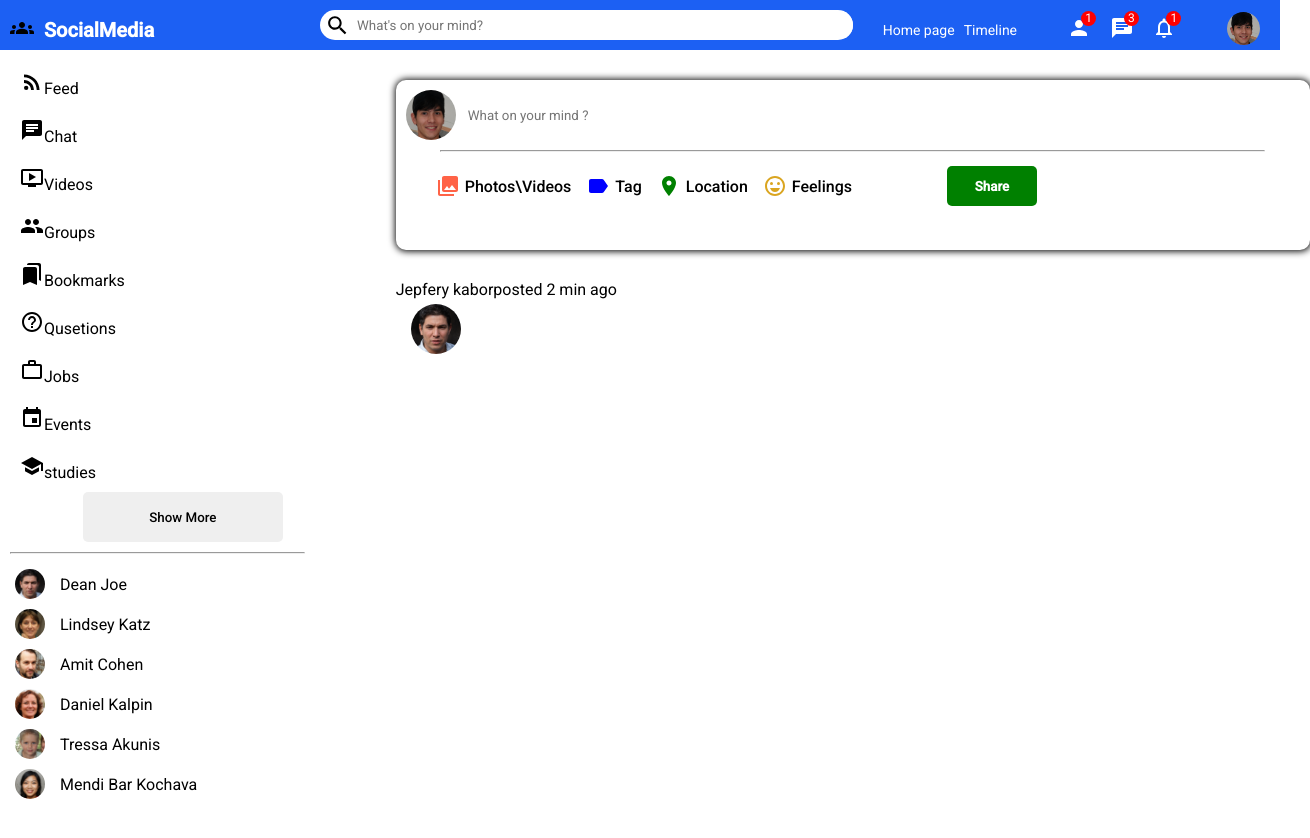
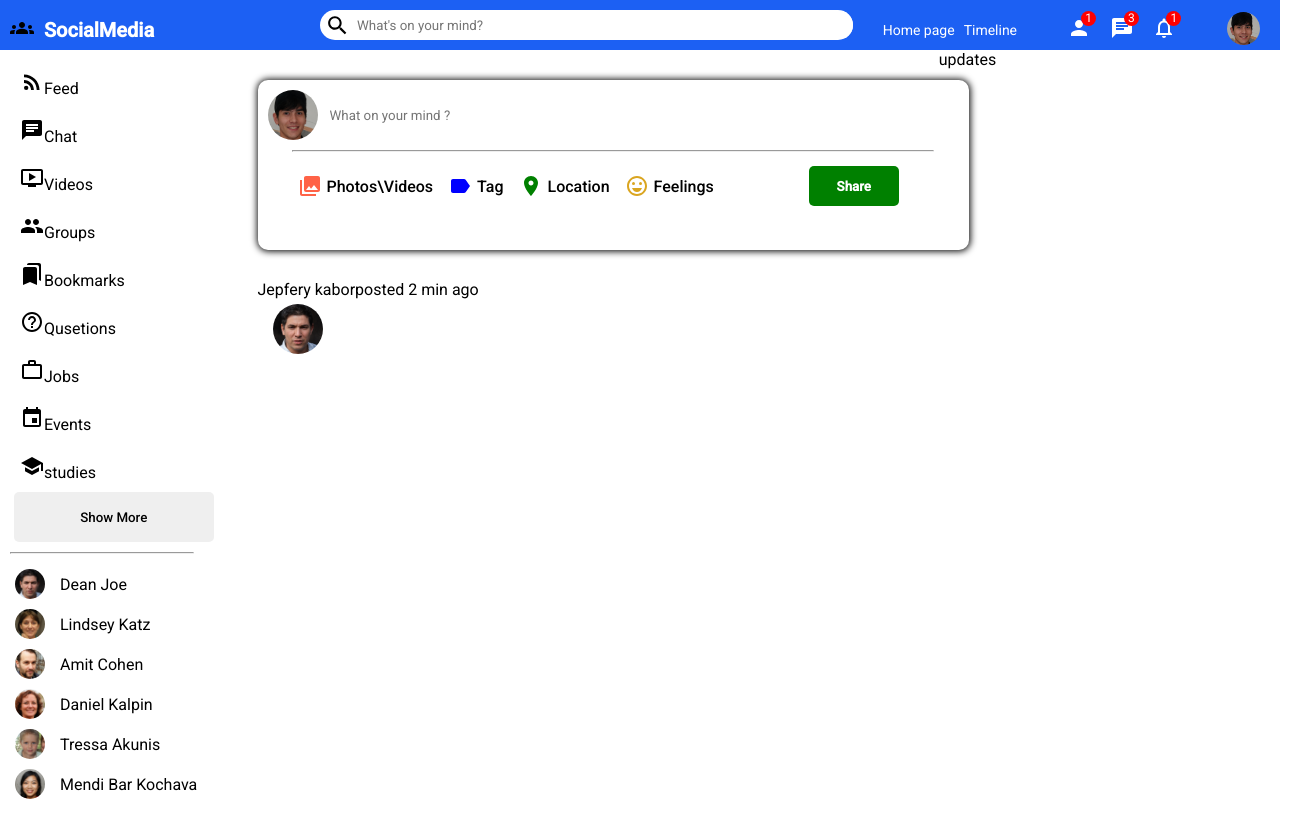
Before and after one commit to ShyTech1/Social-Media, a React (Create React App) app: page / in a window 1280 px wide. Shown: the top 838 px of the page, 1310 px wide, since content can reach past the window. Built offline with nearby package versions, Linux system fonts and the light colour scheme.

Commit message:
right bar skeleton

```diff
--- a/src/components/rightbar/RightBar.jsx
+++ b/src/components/rightbar/RightBar.jsx
@@ -3,7 +3,13 @@ import "./rightbar.css";
 export default function rightBar() {
   return (
     <div className="rightBarContainer">
+      <div className="rightBarUpdates"> updates</div>
+      <div className="rightBatAd">
+        <img src="" alt="" className="rightBarAdImg" />
+      </div>
+      <div className="rightBarOnlineFriends">
 
+      </div>
     </div>
   )
 }
--- a/src/pages/home/home.css
+++ b/src/pages/home/home.css
@@ -25,7 +25,7 @@ body
     flex:5;
 }
 
-.rightBar
+.rightBarContainer
 {
     flex:3;
 }
```
